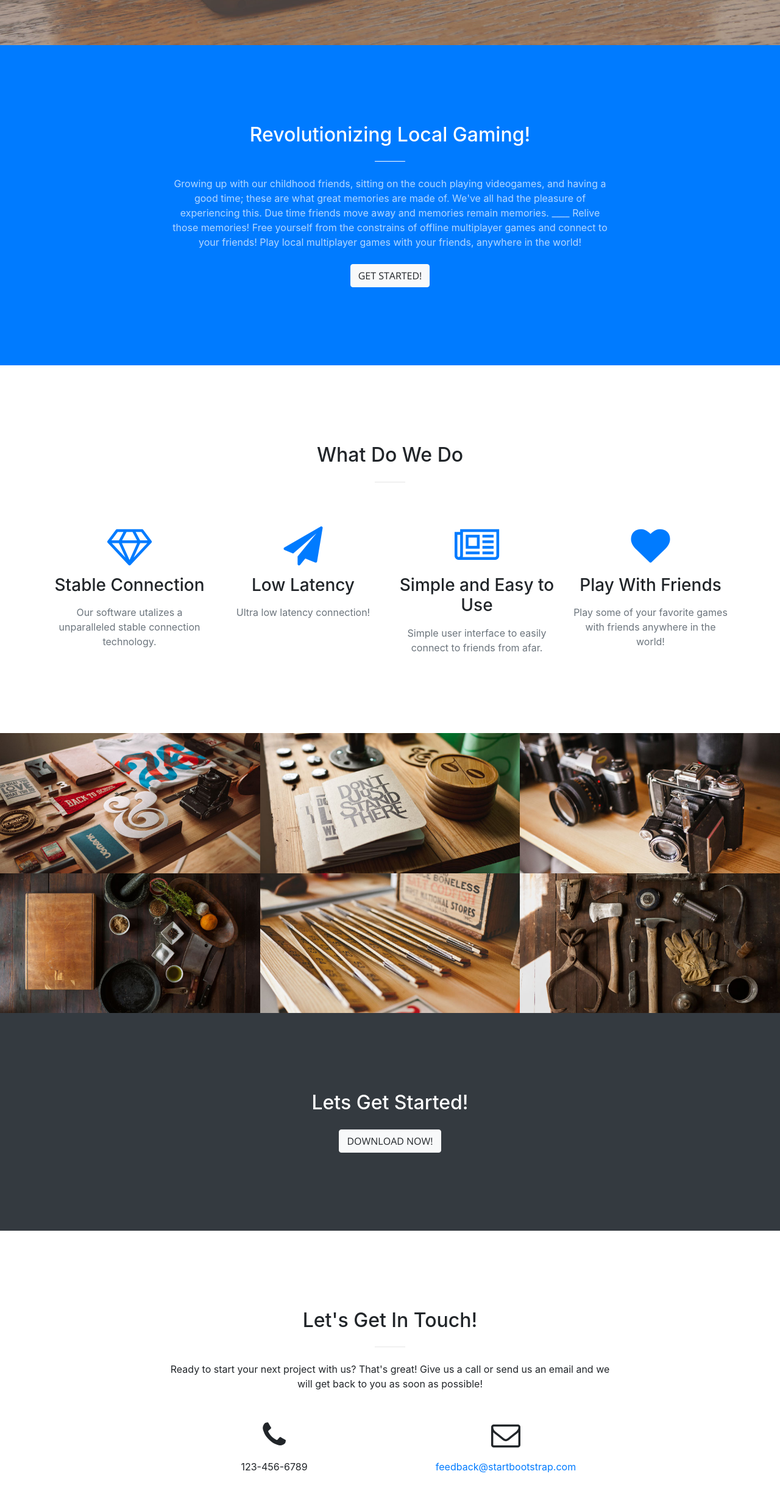
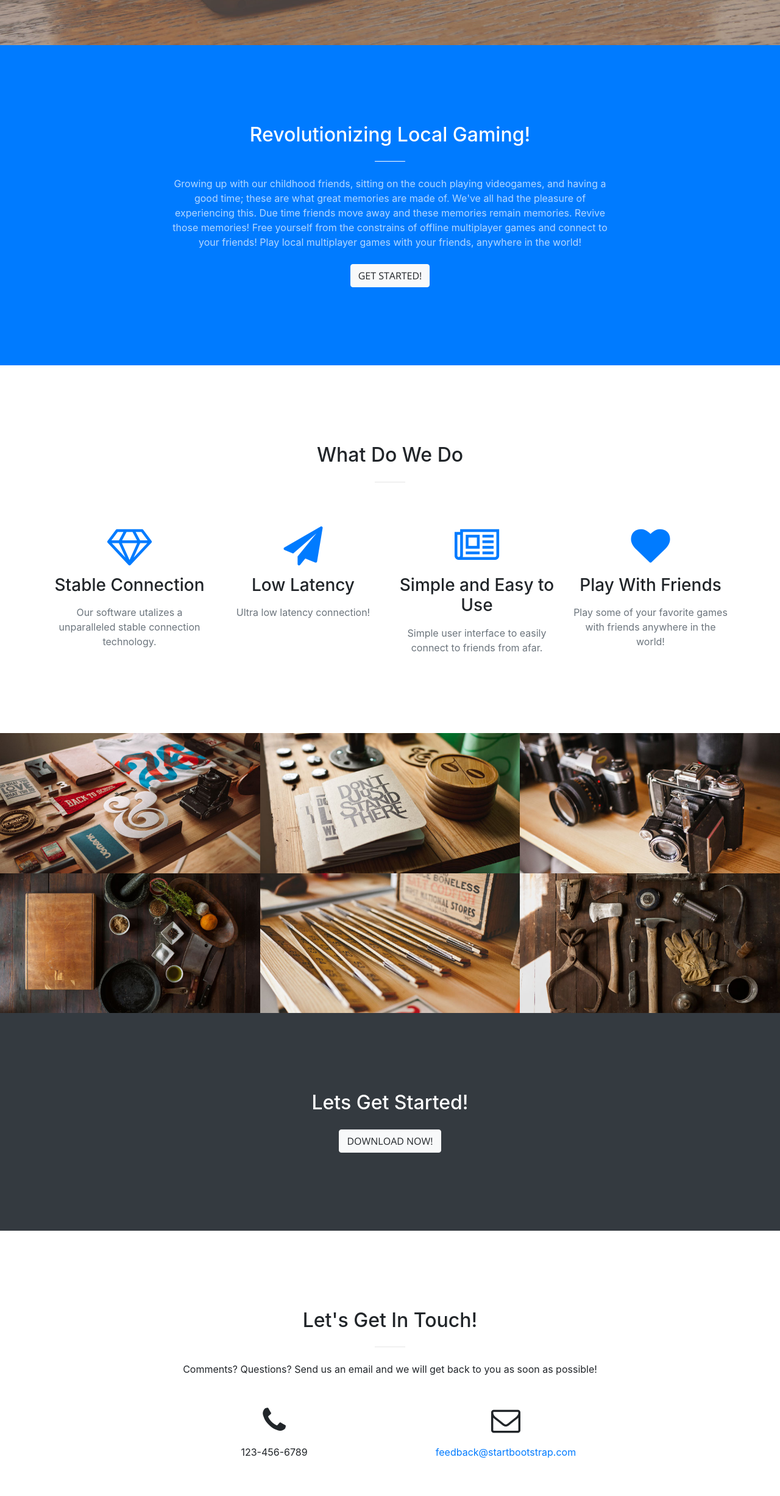
Before and after one commit to OcalGaming/Site01, a website with bundled scripts: page index.html in a window 1280 px wide. Shown: the part 726-3179 px from the top of the page at 61% size. Built offline with nearby package versions, Linux system fonts and the light colour scheme.

Commit message:
Update index.html

```diff
--- a/index.html
+++ b/index.html
@@ -78,7 +78,7 @@
           <div class="col-lg-8 mx-auto text-center">
             <h2 class="section-heading text-white">Revolutionizing Local Gaming!</h2>
             <hr class="light my-4">
-            <p class="text-faded mb-4">Growing up with our childhood friends, sitting on the couch playing videogames, and having a good time; these are what great memories are made of. We've all had the pleasure of experiencing this. Due time friends move away and memories remain memories. ____ Relive those memories! Free yourself from the constrains of offline multiplayer games and connect to your friends! Play local multiplayer games with your friends, anywhere in the world!</p>
+            <p class="text-faded mb-4">Growing up with our childhood friends, sitting on the couch playing videogames, and having a good time; these are what great memories are made of. We've all had the pleasure of experiencing this. Due time friends move away and these memories remain memories. Revive those memories! Free yourself from the constrains of offline multiplayer games and connect to your friends! Play local multiplayer games with your friends, anywhere in the world!</p>
             <a class="btn btn-light btn-xl js-scroll-trigger" href="#services">Get Started!</a>
           </div>
         </div>
@@ -238,7 +238,7 @@
           <div class="col-lg-8 mx-auto text-center">
             <h2 class="section-heading">Let's Get In Touch!</h2>
             <hr class="my-4">
-            <p class="mb-5">Ready to start your next project with us? That's great! Give us a call or send us an email and we will get back to you as soon as possible!</p>
+            <p class="mb-5">Comments? Questions? Send us an email and we will get back to you as soon as possible!</p>
           </div>
         </div>
         <div class="row">
```
